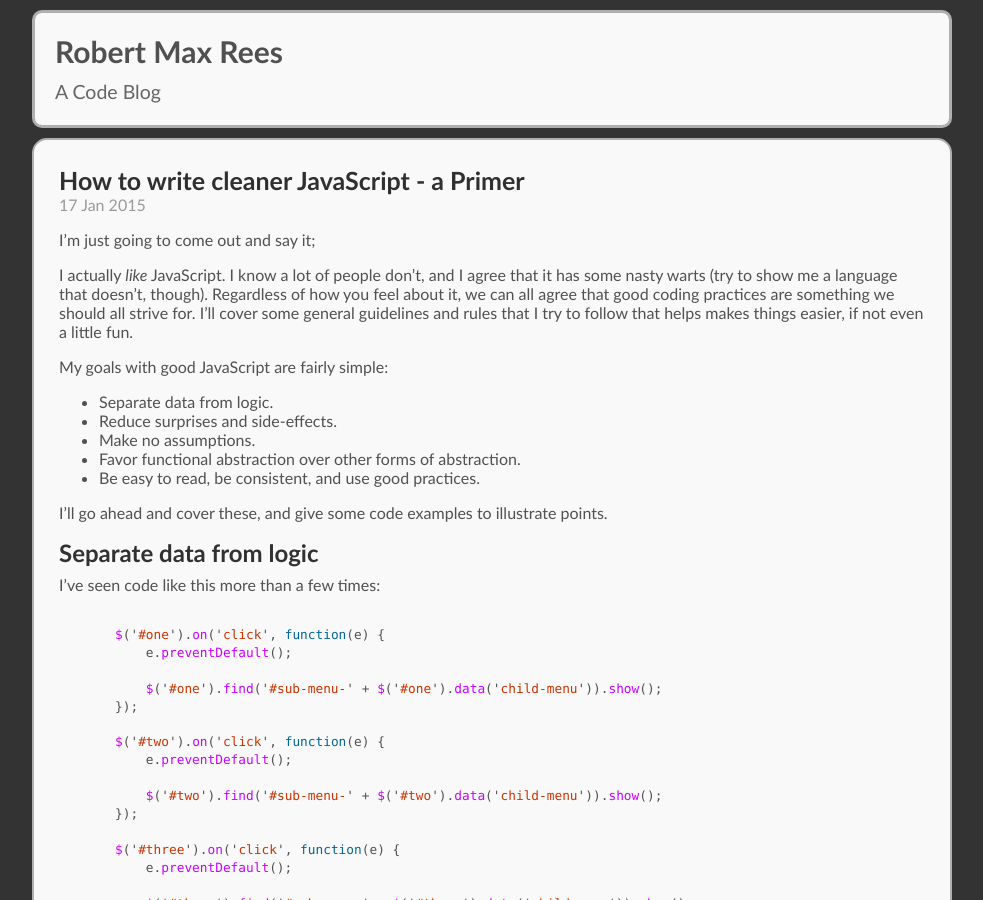
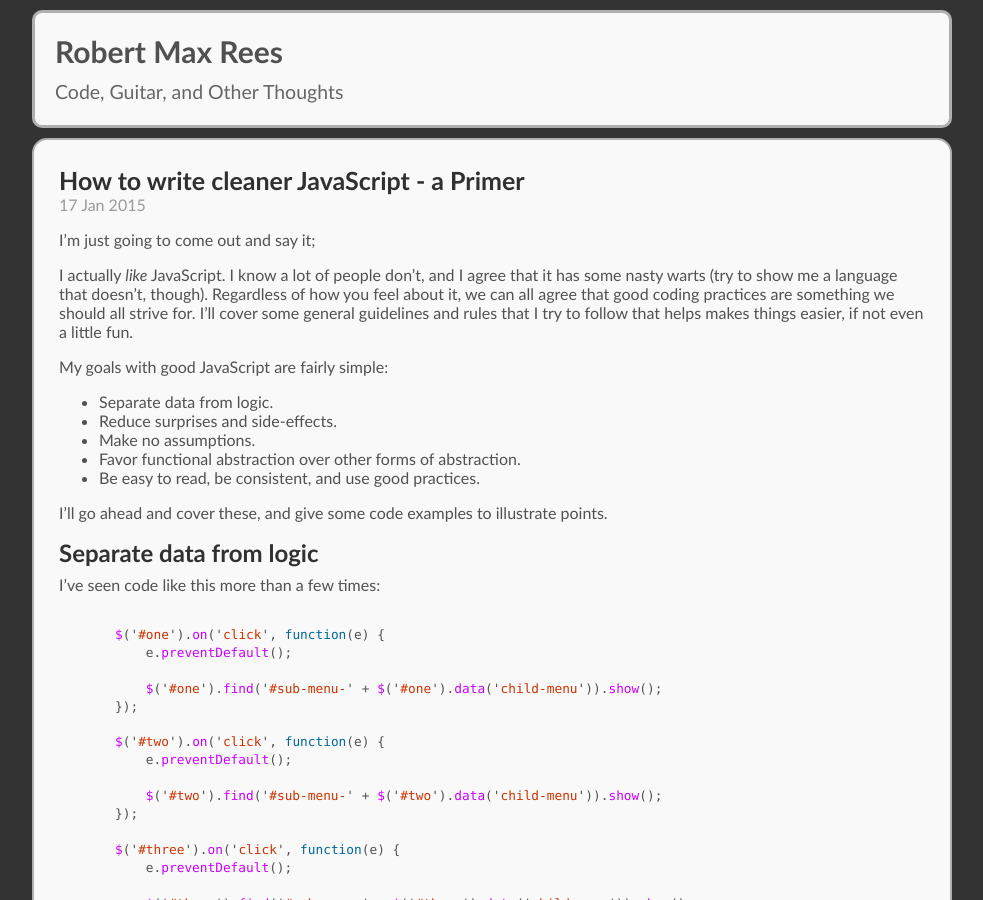
Before and after one commit to robertmaxrees/robertmaxrees.github.io, a Jekyll site: the page built from index.html, in a window 1280 px wide and 900 px high. Shown: the whole window, without its empty margins (148-1131 px from the left). Built offline with Jekyll 4.4.1, drawn with Linux system fonts in a browser that asks for light colours; Markdown is read by kramdown in place of the engine named in the settings; the list of posts is cut into pages by our own code; comment, search, counter and statistics services are not loaded.

```diff
--- a/_config.yml
+++ b/_config.yml
@@ -7,7 +7,7 @@ permalink:        pretty
 
 # Setup
 title:            Robert Max Rees
-tagline:          A Code Blog
+tagline:          Code, Guitar, and Other Thoughts
 url:              http://robertmaxrees.github.io
 paginate:         3
 baseurl:          /
```
